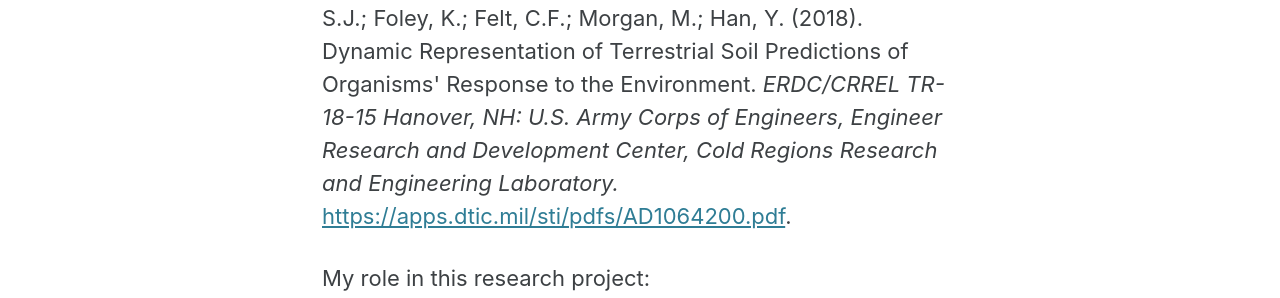
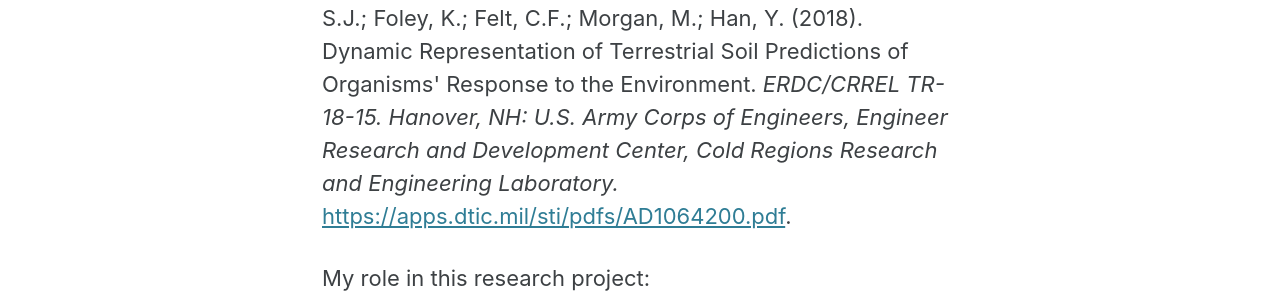
Before and after one commit to ChrisFelt/ChrisFelt.github.io, a Jekyll site: the page built from publications.html, in a window 1280 px wide. Shown: the part 1173-1471 px from the top of the page. Built offline with Jekyll 4.4.1, drawn with Linux system fonts in a browser that asks for light colours; cached includes are drawn as plain includes.

Commit message:
fixed typo

```diff
--- a/publications.html
+++ b/publications.html
@@ -32,7 +32,7 @@ author_profile: false
 <h3 class="archive__subtitle"></h3>
 <div>
     <p>
-        3. Barbato, R.A.; Waldrop, L.; Messan, K.; Jones, R.; Doherty, S.J.; Foley, K.; Felt, C.F.; Morgan, M.; Han, Y. (2018). Dynamic Representation of Terrestrial Soil Predictions of Organisms' Response to the Environment. <i>ERDC/CRREL TR-18-15 Hanover, NH: U.S. Army Corps of Engineers, Engineer Research and Development Center, Cold Regions Research and Engineering Laboratory.</i> <a href="https://apps.dtic.mil/sti/pdfs/AD1064200.pdf">https://apps.dtic.mil/sti/pdfs/AD1064200.pdf</a>.
+        3. Barbato, R.A.; Waldrop, L.; Messan, K.; Jones, R.; Doherty, S.J.; Foley, K.; Felt, C.F.; Morgan, M.; Han, Y. (2018). Dynamic Representation of Terrestrial Soil Predictions of Organisms' Response to the Environment. <i>ERDC/CRREL TR-18-15. Hanover, NH: U.S. Army Corps of Engineers, Engineer Research and Development Center, Cold Regions Research and Engineering Laboratory.</i> <a href="https://apps.dtic.mil/sti/pdfs/AD1064200.pdf">https://apps.dtic.mil/sti/pdfs/AD1064200.pdf</a>.
     </p>
     <p>
         My role in this research project:<br>
```
